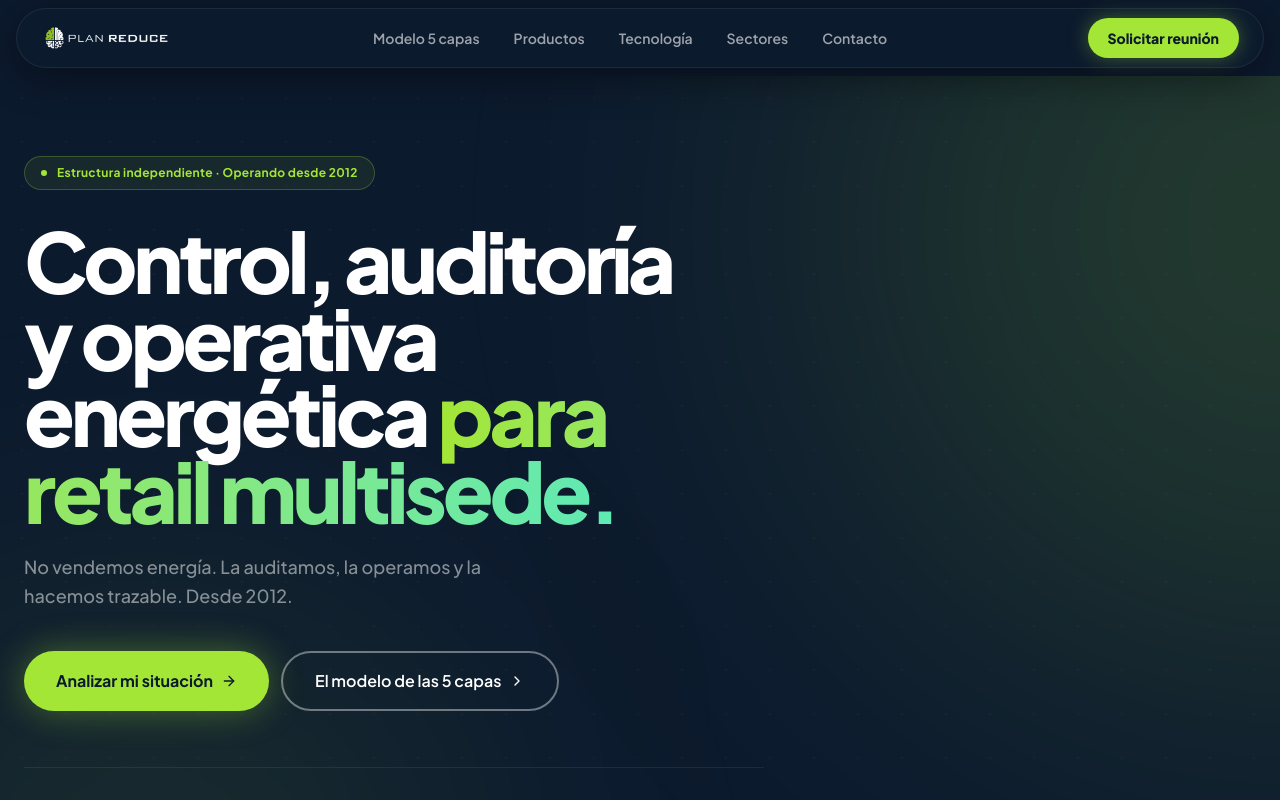
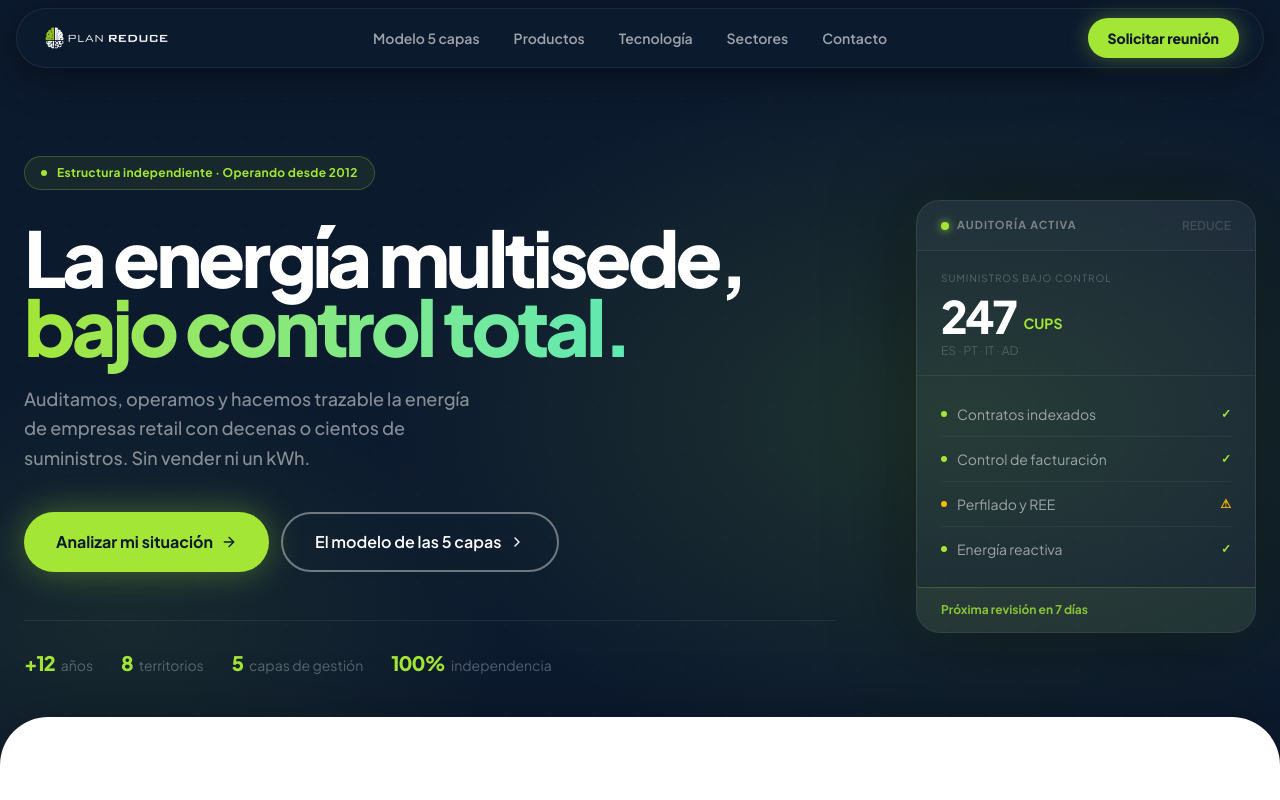
Before and after one commit to carlotalopezcarracedo/reduce, a React (Vite) app: page / in a window 1280 px wide. Shown: the top 800 px of the page. Built offline with nearby package versions, Linux system fonts and the light colour scheme.

Commit message:
Update Home.tsx

```diff
--- a/src/pages/Home.tsx
+++ b/src/pages/Home.tsx
@@ -22,16 +22,16 @@ export function Home() {
         <meta property="og:url" content="https://reduce.es/" />
       </Helmet>
       {/* ── HERO ──────────────────────────────────────────────────────────── */}
-      <section className="relative min-h-[75vh] flex items-center py-20 px-6 bg-brand-dark overflow-hidden">
+      <section className="relative min-h-[78vh] flex items-center py-20 px-6 bg-brand-dark overflow-hidden">
         {/* Background */}
         <div className="absolute inset-0 opacity-[0.025]" style={{backgroundImage: 'radial-gradient(circle, #fff 1px, transparent 1px)', backgroundSize: '44px 44px'}} />
-        <div className="absolute top-0 right-0 w-[900px] h-[900px] bg-brand-green/15 rounded-full blur-[160px] translate-x-1/2 -translate-y-1/3 pointer-events-none" />
-        <div className="absolute bottom-0 left-0 w-[600px] h-[500px] bg-brand-green/10 rounded-full blur-[140px] -translate-x-1/4 translate-y-1/3 pointer-events-none" />
+        <div className="absolute inset-0 pointer-events-none" style={{background: 'radial-gradient(ellipse 70% 80% at 75% 50%, rgba(163,230,53,0.13) 0%, transparent 65%)'}} />
+        <div className="absolute inset-0 pointer-events-none" style={{background: 'radial-gradient(ellipse 50% 60% at 10% 80%, rgba(163,230,53,0.08) 0%, transparent 60%)'}} />
 
-        <div className="relative z-10 max-w-7xl mx-auto w-full">
-          <div className="max-w-[740px]">
+        <div className="relative z-10 max-w-7xl mx-auto w-full grid lg:grid-cols-[1fr_340px] gap-12 xl:gap-20 items-center">
 
-            {/* Badge */}
+          {/* ── Left ── */}
+          <div>
             <div className="inline-flex items-center gap-2.5 px-4 py-2 rounded-full border border-brand-green/25 bg-brand-green/[0.07] text-brand-green text-xs font-bold tracking-wide mb-8">
               <span className="relative flex h-1.5 w-1.5 flex-shrink-0">
                 <span className="animate-ping absolute inline-flex h-full w-full rounded-full bg-brand-green opacity-75" />
@@ -40,52 +40,88 @@ export function Home() {
               Estructura independiente · Operando desde 2012
             </div>
 
-            {/* Headline */}
-            <h1 className="text-[2.8rem] sm:text-[4rem] lg:text-[5.2rem] font-black text-white tracking-tighter leading-[0.92] mb-6">
-              Control, auditoría<br />y operativa energética{' '}
+            <h1 className="text-[2.6rem] sm:text-[3.6rem] lg:text-[4.8rem] font-black text-white tracking-tighter leading-[0.9] mb-6">
+              La energía multisede,{' '}
               <span className="text-transparent bg-clip-text bg-gradient-to-r from-brand-green to-emerald-300">
-                para retail multisede.
+                bajo control total.
               </span>
             </h1>
 
-            {/* Subtitle */}
-            <p className="text-white/50 text-lg leading-relaxed max-w-lg font-medium mb-10">
-              No vendemos energía. La auditamos, la operamos y la hacemos trazable. Desde 2012.
+            <p className="text-white/50 text-lg leading-relaxed max-w-md font-medium mb-10">
+              Auditamos, operamos y hacemos trazable la energía de empresas retail con decenas o cientos de suministros. Sin vender ni un kWh.
             </p>
 
-            {/* CTAs */}
-            <div className="flex flex-col sm:flex-row gap-3 mb-14">
-              <Button
-                to="/contacto"
-                size="lg"
-                arrow
-                className="shadow-[0_0_35px_rgba(163,230,53,0.35)] hover:shadow-[0_0_55px_rgba(163,230,53,0.55)] hover:scale-[1.02]"
-              >
+            <div className="flex flex-wrap gap-3 mb-12">
+              <Button to="/contacto" size="lg" arrow className="shadow-[0_0_35px_rgba(163,230,53,0.35)] hover:shadow-[0_0_55px_rgba(163,230,53,0.55)] hover:scale-[1.02]">
                 Analizar mi situación
               </Button>
               <Button to="/modelo" variant="outline-light" size="lg">
-                El modelo de las 5 capas
-                <ChevronRight className="w-4 h-4" />
+                El modelo de las 5 capas <ChevronRight className="w-4 h-4" />
               </Button>
             </div>
 
-            {/* Stats row */}
-            <div className="flex flex-wrap items-center gap-x-8 gap-y-3 pt-8 border-t border-white/[0.07]">
+            <div className="flex flex-wrap gap-x-7 gap-y-2 items-center pt-7 border-t border-white/[0.07]">
               {[
-                { num: '+12', label: 'años operando' },
+                { num: '+12', label: 'años' },
                 { num: '8', label: 'territorios' },
                 { num: '5', label: 'capas de gestión' },
-                { num: '100%', label: 'independencia comercial' },
-              ].map((s, i) => (
-                <div key={s.num} className="flex items-baseline gap-2">
-                  {i > 0 && <span className="text-white/10 mr-0 hidden sm:inline">·</span>}
-                  <span className="text-brand-green font-black text-2xl tracking-tighter">{s.num}</span>
-                  <span className="text-white/35 text-sm font-medium">{s.label}</span>
+                { num: '100%', label: 'independencia' },
+              ].map((s) => (
+                <div key={s.num} className="flex items-baseline gap-1.5">
+                  <span className="text-brand-green font-black text-xl tracking-tighter">{s.num}</span>
+                  <span className="text-white/30 text-sm">{s.label}</span>
+                </div>
+              ))}
+            </div>
+          </div>
+
+          {/* ── Right: dashboard mockup ── */}
+          <div className="hidden lg:flex flex-col rounded-3xl overflow-hidden border border-white/10 shadow-[0_0_80px_rgba(0,0,0,0.5),0_0_40px_rgba(163,230,53,0.06)]" style={{background: 'rgba(255,255,255,0.04)'}}>
+            {/* Header */}
+            <div className="flex items-center justify-between px-6 py-4 border-b border-white/[0.07]" style={{background: 'rgba(255,255,255,0.02)'}}>
+              <div className="flex items-center gap-2">
+                <span className="w-2 h-2 rounded-full bg-brand-green shadow-[0_0_8px_rgba(163,230,53,0.9)]" />
+                <span className="text-white/40 text-[11px] font-bold tracking-widest uppercase">Auditoría activa</span>
+              </div>
+              <span className="text-white/15 text-xs font-semibold">REDUCE</span>
+            </div>
+
+            {/* Main metric */}
+            <div className="px-6 pt-5 pb-4 border-b border-white/[0.07]">
+              <p className="text-white/25 text-[10px] uppercase tracking-widest mb-2">Suministros bajo control</p>
+              <div className="flex items-end gap-2 mb-1">
+                <span className="text-[2.8rem] font-black text-white tracking-tighter leading-none">247</span>
+                <span className="text-brand-green font-bold text-sm mb-1.5">CUPS</span>
+              </div>
+              <p className="text-white/20 text-xs">ES · PT · IT · AD</p>
+            </div>
+
+            {/* Audit checks */}
+            <div className="px-6 py-4 space-y-0 flex-1">
+              {[
+                { label: 'Contratos indexados', ok: true },
+                { label: 'Control de facturación', ok: true },
+                { label: 'Perfilado y REE', ok: false },
+                { label: 'Energía reactiva', ok: true },
+              ].map((item) => (
+                <div key={item.label} className="flex items-center justify-between py-3 border-b border-white/[0.05] last:border-0">
+                  <div className="flex items-center gap-2.5">
+                    <span className={`w-1.5 h-1.5 rounded-full flex-shrink-0 ${item.ok ? 'bg-brand-green' : 'bg-amber-400'}`} />
+                    <span className="text-white/55 text-sm">{item.label}</span>
+                  </div>
+                  <span className={`text-xs font-black ${item.ok ? 'text-brand-green' : 'text-amber-400'}`}>
+                    {item.ok ? '✓' : '⚠'}
+                  </span>
                 </div>
               ))}
             </div>
 
+            {/* Footer */}
+            <div className="px-6 py-3.5 border-t border-brand-green/20" style={{background: 'rgba(163,230,53,0.06)'}}>
+              <p className="text-brand-green/80 text-xs font-bold">Próxima revisión en 7 días</p>
+            </div>
           </div>
+
         </div>
       </section>
 
```
